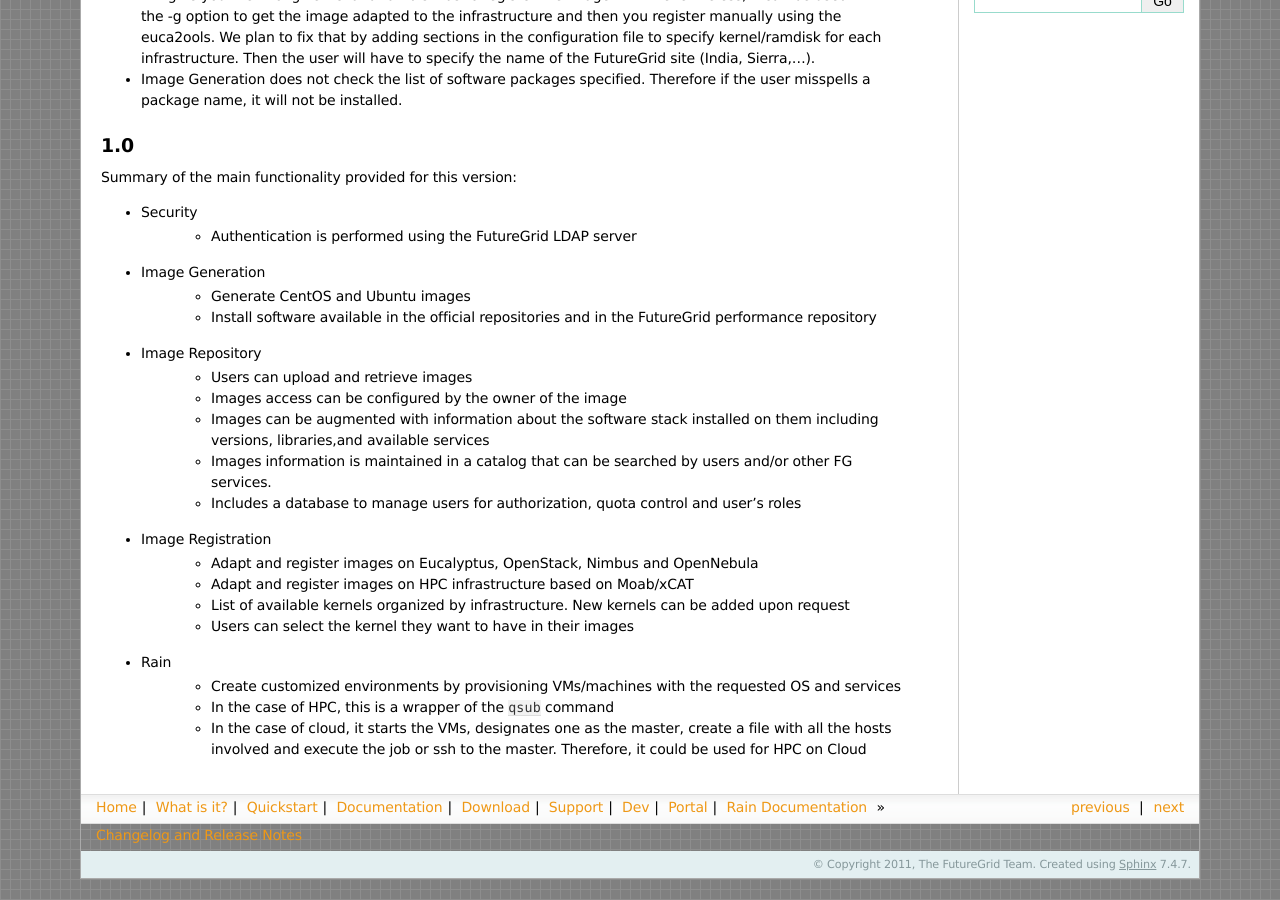
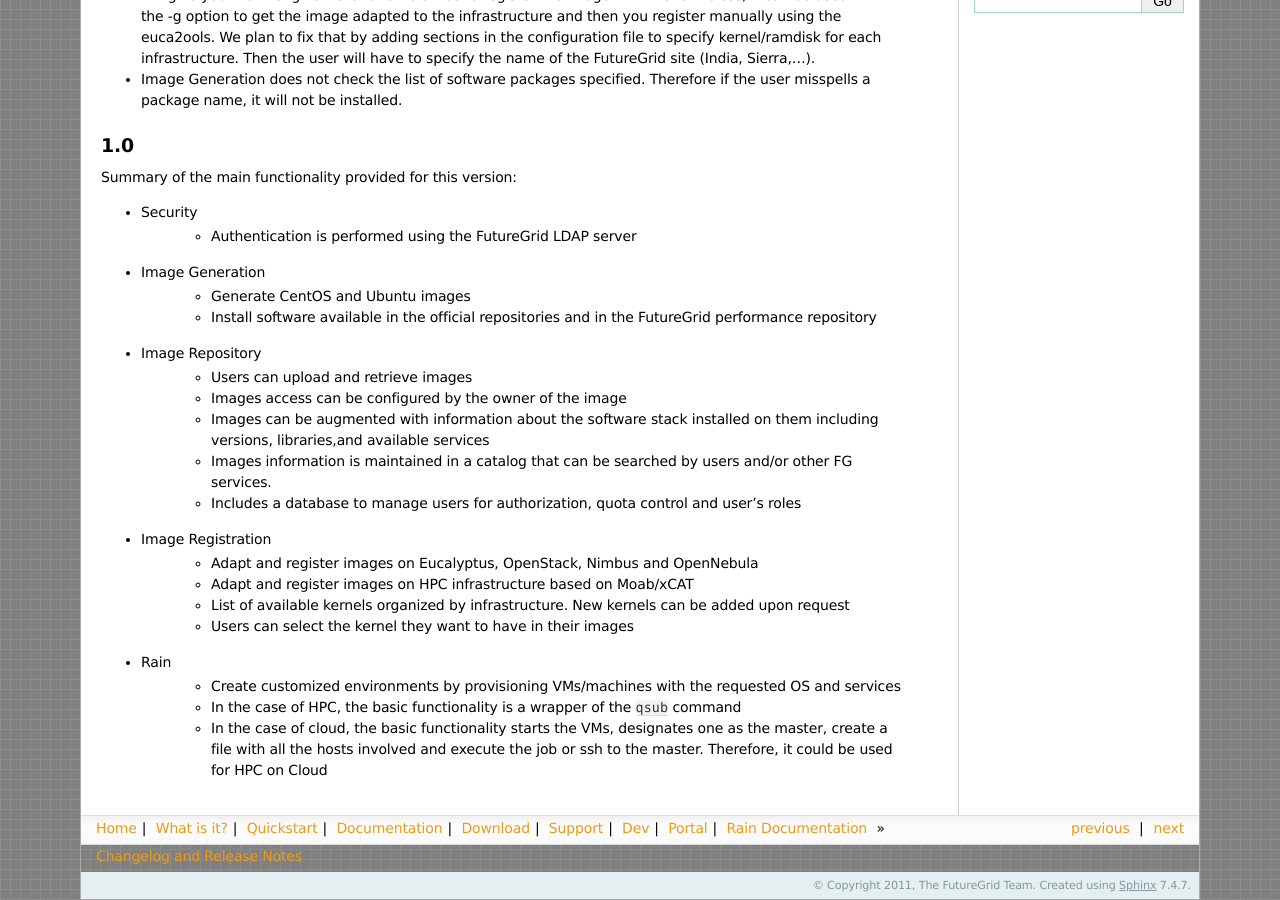
Before and after one commit to futuregrid/rain, a Sphinx documentation site: the page built from doc/changelog.rst, in a window 1280 px wide and 900 px high, scrolled down 591 px. Built offline with Sphinx 7.4.7, drawn with Linux system fonts in a browser that asks for light colours.

Commit message:
rain doc

```diff
--- a/doc/changelog.rst
+++ b/doc/changelog.rst
@@ -45,6 +45,6 @@
    * Users can select the kernel they want to have in their images
 * Rain
    * Create customized environments by provisioning VMs/machines with the requested OS and services
-   * In the case of HPC, this is a wrapper of the ``qsub`` command
-   * In the case of cloud, it starts the VMs, designates one as the master, create a file with all the hosts involved and execute the job or ssh to the master. Therefore,
+   * In the case of HPC, the basic functionality is a wrapper of the ``qsub`` command
+   * In the case of cloud, the basic functionality starts the VMs, designates one as the master, create a file with all the hosts involved and execute the job or ssh to the master. Therefore,
      it could be used for HPC on Cloud
```
